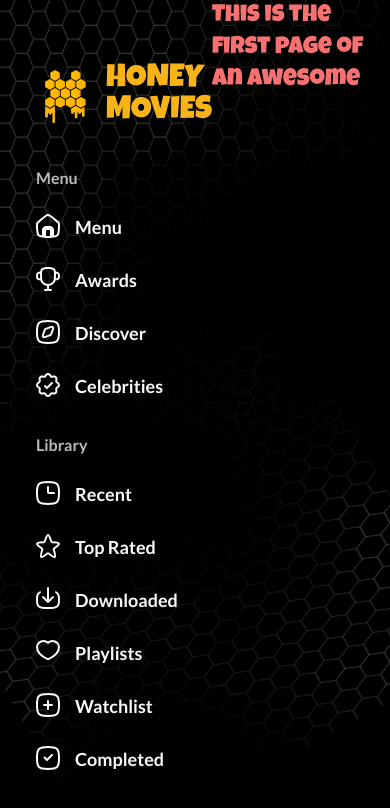
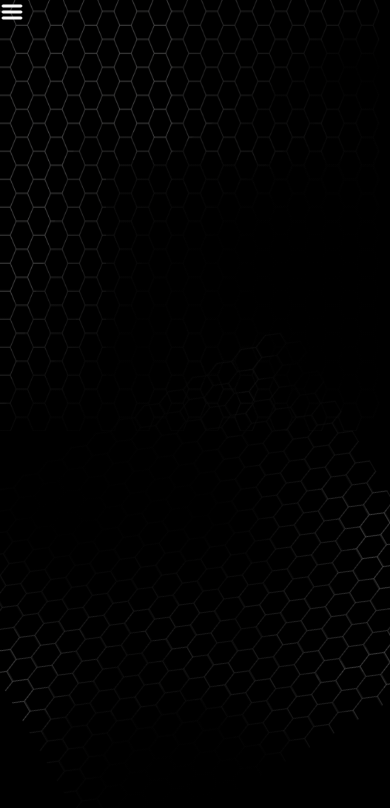
Before and after one commit to Kachielite/movie-app, a React (Create React App) app: page / in a window 390 px wide. Shown: the top 808 px of the page. Built offline with nearby package versions, Linux system fonts and the light colour scheme.

Commit message:
made sidebar responsive

```diff
--- a/src/App.tsx
+++ b/src/App.tsx
@@ -4,9 +4,7 @@ import Layout from "./layout/layout";
 const App: FC = () => {
   return (
     <Layout>
-      <h1 className="text-2xl text-red-400">
-        This is the first page of an awesome
-      </h1>
+      <h1 className="text-2xl text-red-400"></h1>
     </Layout>
   );
 };
--- a/src/components/Icon-components/index.tsx
+++ b/src/components/Icon-components/index.tsx
@@ -218,6 +218,30 @@ const Completed: FC<IconProp> = ({ stroke = "#F9F9F9" }) => {
   );
 };
 
+const Menu = () => {
+  return (
+    <svg viewBox="0 0 24 24" width="24px" height="24px" fill="#F9F9F9">
+      <path
+        d="M 3 5 A 1.0001 1.0001 0 1 0 3 7 L 21 7 A 1.0001 1.0001 0 1 0 21 5 L 3 5 z M 3 11 A 1.0001 1.0001 0 1 0 3 13 L 21 13 A 1.0001 1.0001 0 1 0 21 11 L 3 11 z M 3 17 A 1.0001 1.0001 0 1 0 3 19 L 21 19 A 1.0001 1.0001 0 1 0 21 17 L 3 17 z"
+        className="stroke-[#F9F9F9]"
+      />
+    </svg>
+  );
+};
+
+const Close = () => {
+  return (
+    <svg
+      viewBox="0 0 24 24"
+      width="24px"
+      height="24px"
+      className="block lg:hidden flex flex-row justify-end w-full fill-primary"
+    >
+      <path d="M 4.7070312 3.2929688 L 3.2929688 4.7070312 L 10.585938 12 L 3.2929688 19.292969 L 4.7070312 20.707031 L 12 13.414062 L 19.292969 20.707031 L 20.707031 19.292969 L 13.414062 12 L 20.707031 4.7070312 L 19.292969 3.2929688 L 12 10.585938 L 4.7070312 3.2929688 z" />
+    </svg>
+  );
+};
+
 export {
   Home,
   Discover,
@@ -229,4 +253,6 @@ export {
   Playlists,
   Watchlist,
   Completed,
+  Menu,
+  Close,
 };
--- a/src/layout/SideMenu.tsx
+++ b/src/layout/SideMenu.tsx
@@ -1,11 +1,22 @@
 import { FC } from "react";
 import Logo from "../assets/images/logo.png";
+import { Close } from "../components/Icon-components";
+import Library from "../components/sidebar-components/library";
 import Menu from "../components/sidebar-components/menu";
-import Library from "../components/sidebar-components/library";
 
-const SideMenu: FC = () => {
+interface Props {
+  setIsOpen: (state: boolean) => void;
+}
+
+const SideMenu: FC<Props> = ({ setIsOpen }) => {
   return (
-    <div className="h-full w-[14.6875rem] pl-[2.25rem] pr[1.44rem] pt-[3.69rem] flex flex-col space-y-[2.06rem]">
+    <div className="relative h-screen w-full pl-[2.25rem] pr[1.44rem] pt-4 flex flex-col space-y-[2.06rem] bg-black lg:bg-opacity-0">
+      <button
+        onClick={() => setIsOpen(false)}
+        className="block lg:hidden absolute left-4"
+      >
+        <Close />
+      </button>
       <div className="w-[11rem] h-[4.63rem] flex flex-row justify-between items-center p-0">
         <img src={Logo} alt="logo" className="w-[3.69rem] h-[3.69rem]" />
         <div className="text-primary text-[2rem] font-['Luckiest Guy'] leading-none">
--- a/src/layout/layout.tsx
+++ b/src/layout/layout.tsx
@@ -1,18 +1,32 @@
-import { FC, ReactNode } from "react";
+import { FC, ReactNode, useState } from "react";
 import SideMenu from "./SideMenu";
 import BackgroundGraphics from "../components/backgroundGraphics";
+import { Menu } from "../components/Icon-components";
 
 interface LayoutProps {
   children: ReactNode;
 }
 
 const Layout: FC<LayoutProps> = ({ children }) => {
+  const [isOpen, setIsOpen] = useState<boolean>(false);
+
   return (
     <main className="relative w-screen h-screen flex flex-row bg-[#000] overflow-hidden">
       <BackgroundGraphics />
-      <div className="absolute z-40 flex flex-row">
-        <SideMenu />
-        {children}
+      <div className="absolute z-40 flex flex-row w-full">
+        <div
+          className={`${
+            isOpen ? "-translate-x-0 " : "-translate-x-full"
+          } lg:-translate-x-0 w-[14.6875rem] absolute lg:static lg:block z-40 ease-in-out duration-1000`}
+        >
+          <SideMenu setIsOpen={setIsOpen} />
+        </div>
+        <div className="absolute z-20">
+          <button onClick={() => setIsOpen(true)} className="block lg:hidden">
+            <Menu />
+          </button>
+          {children}
+        </div>
       </div>
     </main>
   );
```
Also changed, not shown: 1 other file (tests, documents, lock files or other folders).
